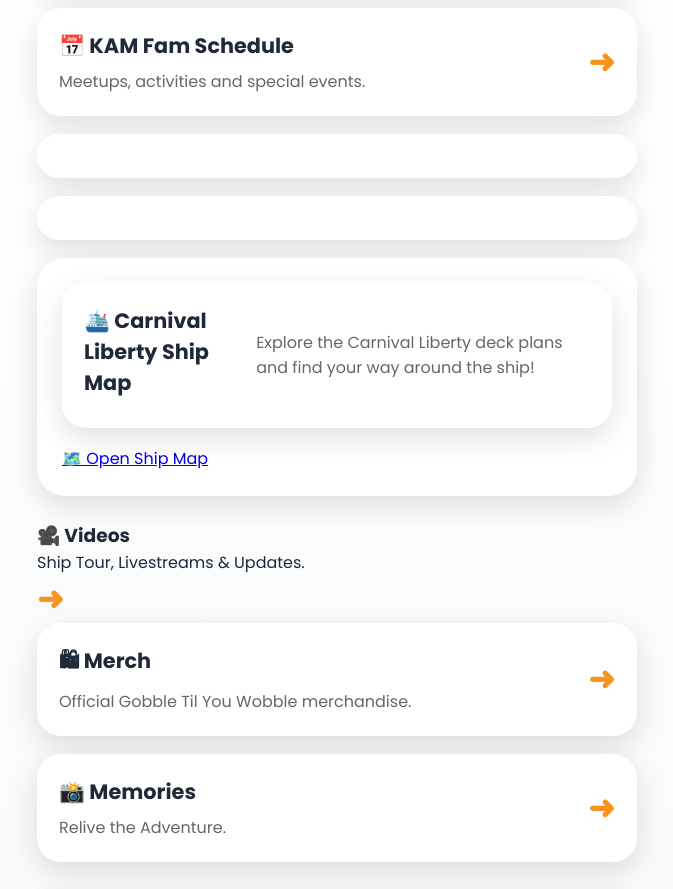
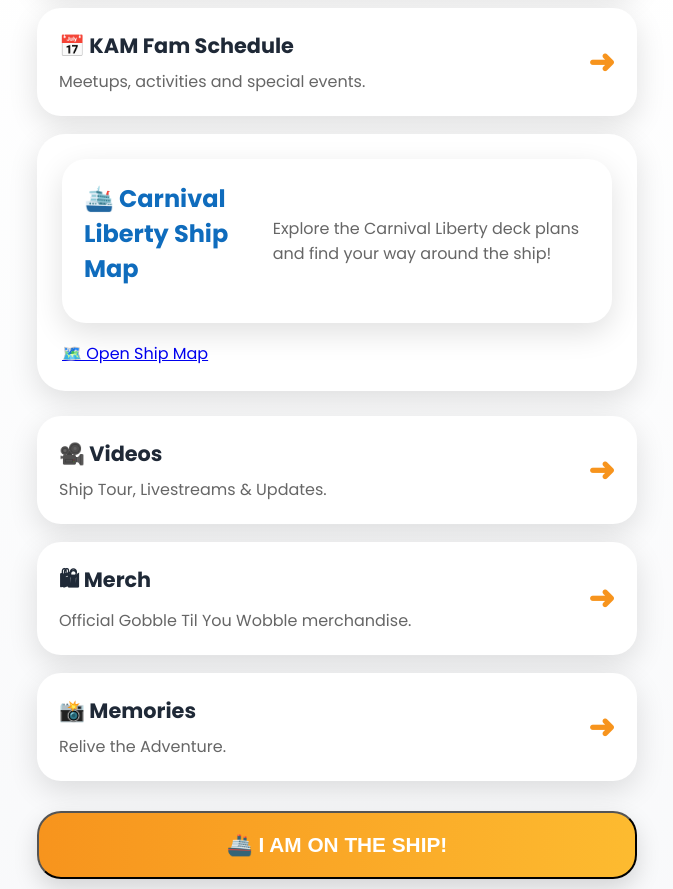
Before and after one commit to thekamfamtx/GobbleGuide2026, a plain HTML site: page pages/home.html in a window 1280 px wide. Shown: the part 1020-1909 px from the top of the page, without its empty margins (303-976 px from the left). Drawn offline with Linux system fonts and the light colour scheme.

Commit message:
Update home.html

```diff
--- a/pages/home.html
+++ b/pages/home.html
@@ -205,16 +205,11 @@ Meetups, activities and special events.
 
 </div>
 
-</a>
 
-
-<a class="feature-card" href="videos.html">
-
-<div>
 
 <!-- CARNIVAL LIBERTY SHIP MAP -->
 <section class="card">
-    <h3>🛳️ Carnival Liberty Ship Map</h3>
+    <h2>🛳️ Carnival Liberty Ship Map</h3>
 
     <p>
         Explore the Carnival Liberty deck plans
@@ -228,6 +223,12 @@ Meetups, activities and special events.
 </a>
 </section>
 
+</a>
+
+
+<a class="feature-card" href="videos.html">
+
+<div>
 
 <h3>🎥 Videos</h3>
 
```
